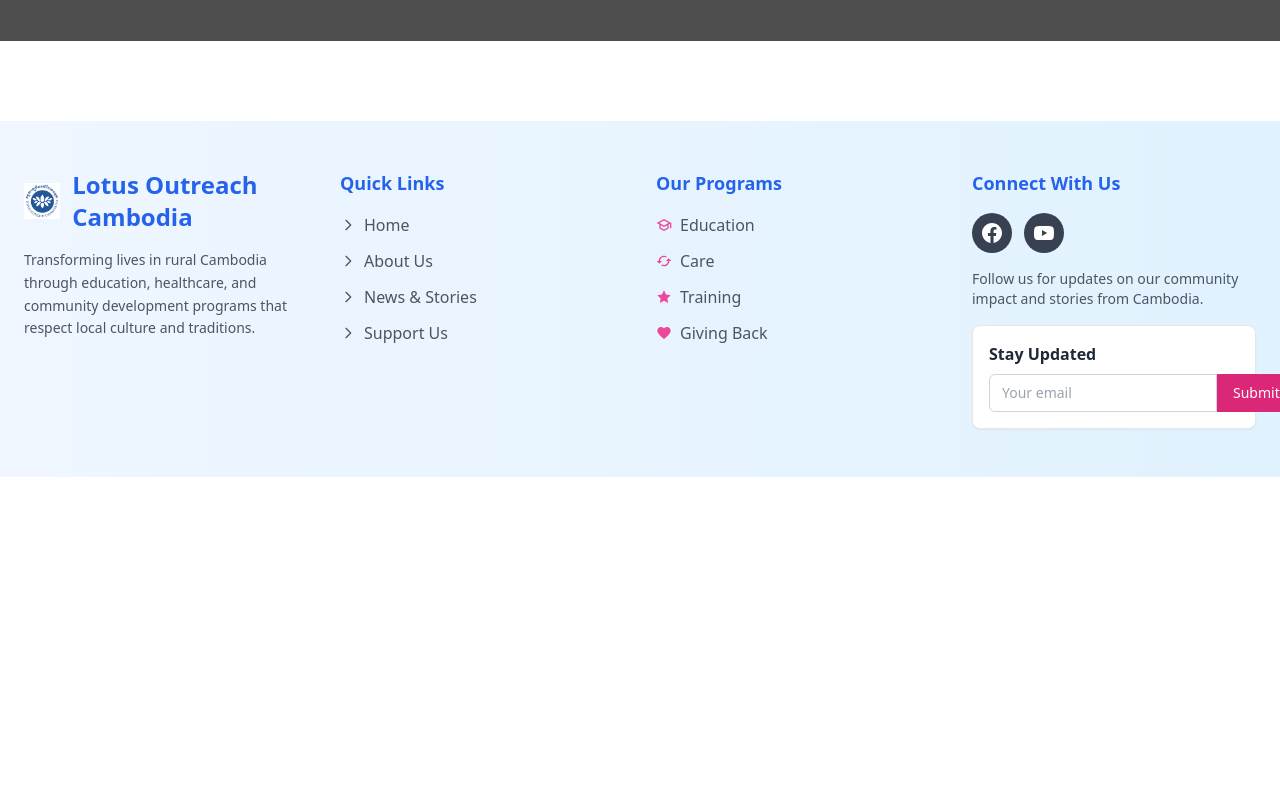
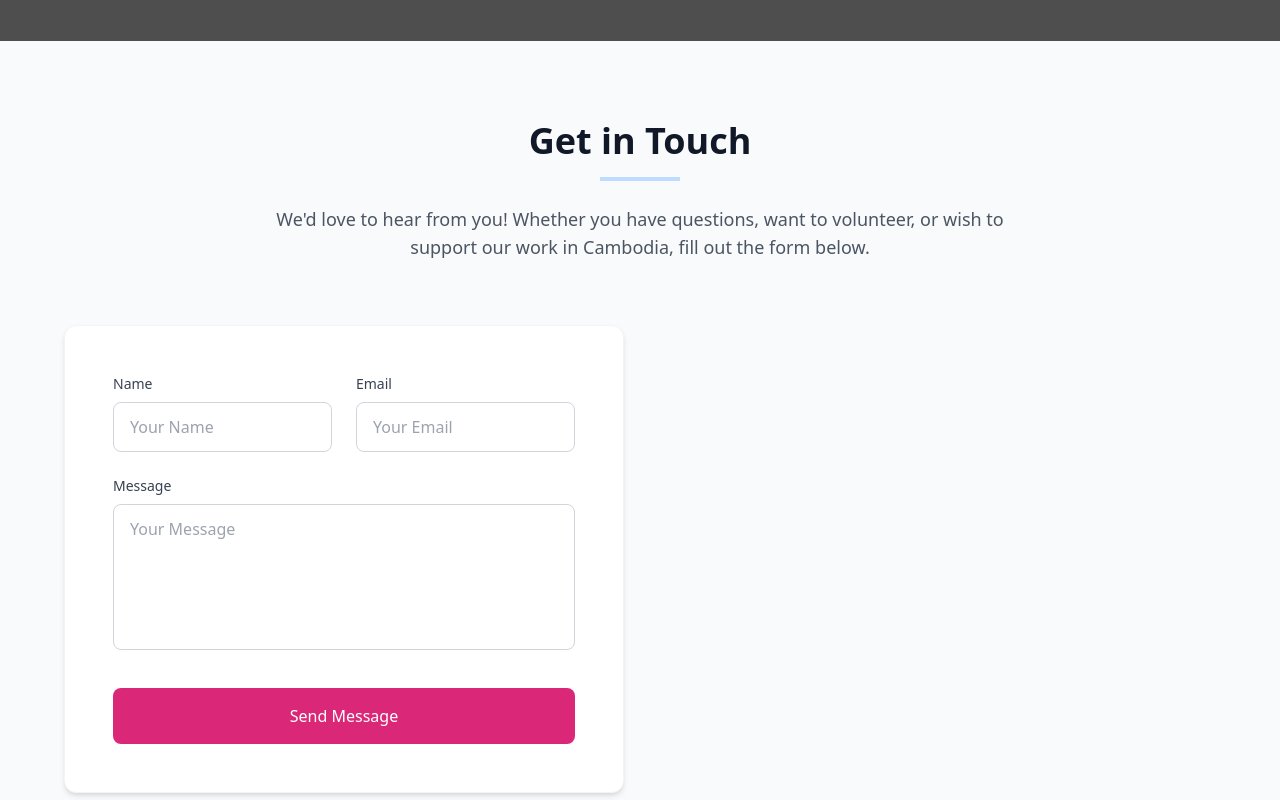
Before and after one commit to radytrainer/lotusoutreach-cambodia, a Vue app: page /contact in a window 1280 px wide. Shown: the part 840-1640 px from the top of the page. Before the commit the page ends 1317 px from the top, so only its background shows below. Built offline with nearby package versions, Linux system fonts and the light colour scheme.

Commit message:
feat feature/contact: added contact form [LOC-17]

```diff
--- /dev/null
+++ b/src/components/contact/FormContact.vue
@@ -0,0 +1,130 @@
+<template>
+  <!-- Centered Heading -->
+  <div class="text-center mb-16 max-w-3xl mx-auto">
+    <h2 class="text-4xl font-bold text-gray-900 mb-4">Get in Touch</h2>
+    <div class="w-20 h-1 bg-blue-200 mx-auto mb-6"></div>
+    <p class="text-lg text-gray-600">
+      We'd love to hear from you! Whether you have questions, want to volunteer,
+      or wish to support our work in Cambodia, fill out the form below.
+    </p>
+  </div>
+  <div
+    class="max-w-[1400px] mx-auto grid grid-cols-1 lg:grid-cols-2 gap-8 px-8"
+  >
+    <div class="bg-white p-12 rounded-xl shadow-md border border-gray-100">
+      <form @submit.prevent="handleSubmit" class="space-y-6">
+        <div class="grid grid-cols-1 md:grid-cols-2 gap-6">
+          <div>
+            <label
+              for="name"
+              class="block text-sm font-medium text-gray-700 mb-2"
+              >Name</label
+            >
+            <input
+              id="name"
+              v-model="form.name"
+              type="text"
+              required
+              class="w-full px-4 py-3 rounded-lg border border-gray-300 focus:ring-2 focus:ring-blue-500 focus:border-transparent"
+              placeholder="Your Name"
+              aria-required="true"
+            />
+          </div>
+          <div>
+            <label
+              for="email"
+              class="block text-sm font-medium text-gray-700 mb-2"
+              >Email</label
+            >
+            <input
+              id="email"
+              v-model="form.email"
+              type="email"
+              required
+              class="w-full px-4 py-3 rounded-lg border border-gray-300 focus:ring-2 focus:ring-blue-500 focus:border-transparent"
+              placeholder="Your Email"
+              aria-required="true"
+            />
+          </div>
+        </div>
+        <div>
+          <label
+            for="message"
+            class="block text-sm font-medium text-gray-700 mb-2"
+            >Message</label
+          >
+          <textarea
+            id="message"
+            v-model="form.message"
+            required
+            rows="5"
+            class="w-full px-4 py-3 rounded-lg border border-gray-300 focus:ring-2 focus:ring-blue-500 focus:border-transparent resize-none"
+            placeholder="Your Message"
+          ></textarea>
+        </div>
+        <div class="pt-2">
+          <button
+            type="submit"
+            :disabled="isSubmitting"
+            class="w-full px-6 py-4 bg-pink-600 text-white font-medium rounded-lg hover:bg-pink-700 transition-colors disabled:opacity-70 disabled:cursor-not-allowed"
+            aria-label="Submit contact form"
+          >
+            {{ isSubmitting ? "Sending..." : "Send Message" }}
+          </button>
+        </div>
+        <p
+          v-if="formStatus"
+          :class="[
+            'text-center py-3 rounded-lg',
+            formStatus.success
+              ? 'bg-blue-50 text-blue-700'
+              : 'bg-pink-50 text-pink-700',
+          ]"
+        >
+          {{ formStatus.message }}
+        </p>
+      </form>
+    </div>
+  </div>
+</template>
+<script setup>
+import { ref } from "vue";
+
+// Form state
+const form = ref({
+  name: "",
+  email: "",
+  message: "",
+});
+const isSubmitting = ref(false);
+const formStatus = ref(null);
+
+// Form submission handler
+const handleSubmit = async () => {
+  isSubmitting.value = true;
+  formStatus.value = null;
+
+  try {
+    // Simulate API call
+    await new Promise((resolve) => setTimeout(resolve, 1000));
+
+    // Here you would typically send form data to an API
+    // For example: await fetch('/api/contact', { method: 'POST', body: JSON.stringify(form.value) });
+
+    formStatus.value = {
+      success: true,
+      message: "Thank you for your message! We’ll get back to you soon.",
+    };
+
+    // Reset form
+    form.value = { name: "", email: "", message: "" };
+  } catch (error) {
+    formStatus.value = {
+      success: false,
+      message: "An error occurred. Please try again later.",
+    };
+  } finally {
+    isSubmitting.value = false;
+  }
+};
+</script>
--- a/src/views/ContactView.vue
+++ b/src/views/ContactView.vue
@@ -1,6 +1,15 @@
 <template>
     <Header/>
+    <section class="py-20 bg-gray-50">
+      <!-- Use full width container with controlled padding -->
+      <div class="w-full mx-auto px-4 sm:px-6 lg:px-8">
+        <FormContact/>
+
+      </div>
+    </section>
+
 </template>
 <script setup>
+import FormContact from '@/components/contact/FormContact.vue';
 import Header from '../components/contact/Header.vue';
 </script>
```
